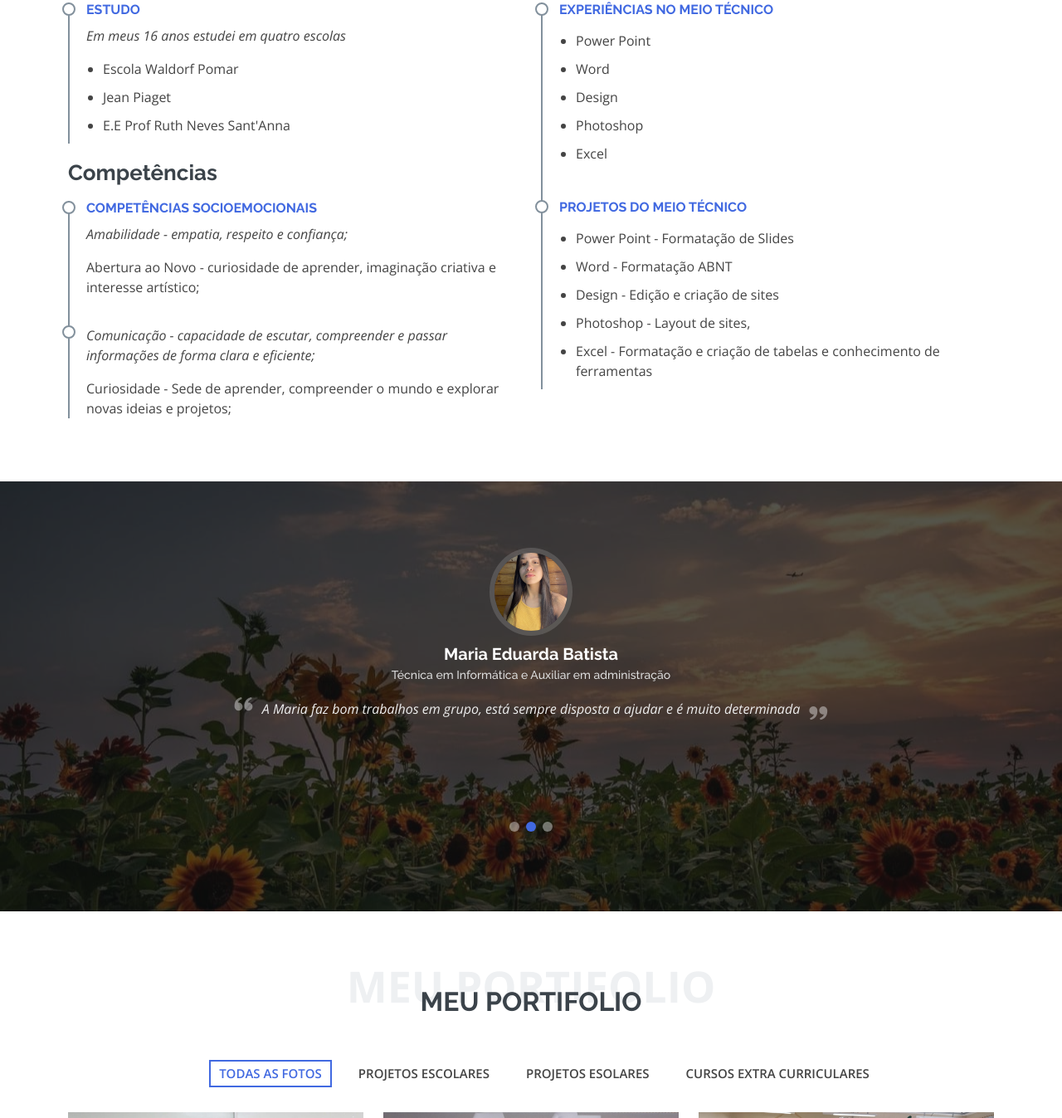
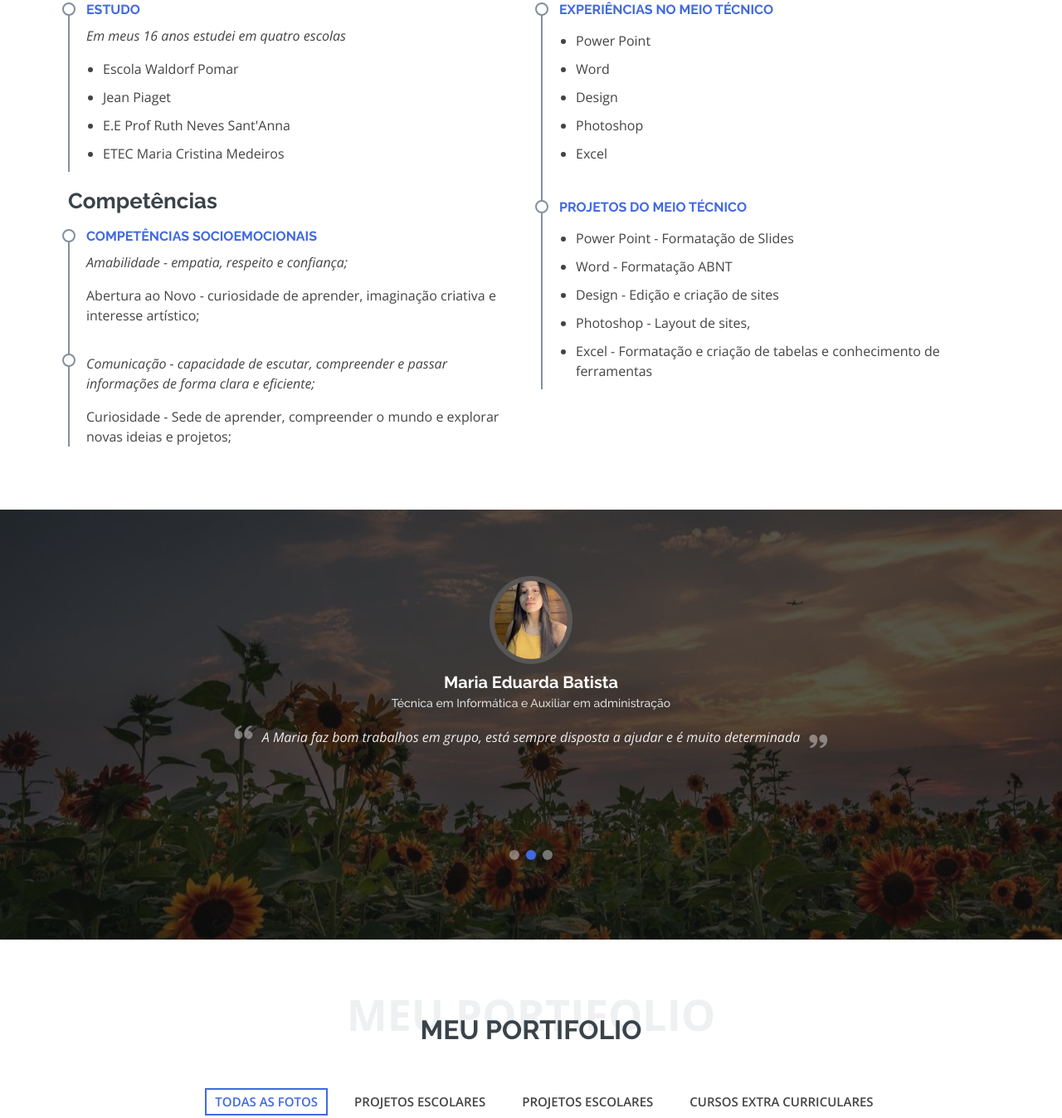
Before and after one commit to ProjetosMariaisadora/Site-Botstrap-curriculo, a plain HTML site: page index.html in a window 1280 px wide. Shown: the part 1861-3208 px from the top of the page at 83% size. Drawn offline with nearby package versions, Linux system fonts and the light colour scheme.

Commit message:
Add files via upload

```diff
--- a/index.html
+++ b/index.html
@@ -190,6 +190,7 @@
                 <li>Escola Waldorf Pomar</li>
                 <li>Jean Piaget</li>
                 <li>E.E Prof Ruth Neves Sant'Anna</li>
+                <li>ETEC Maria Cristina Medeiros</li>
               </ul>
               </p>
             </div>
@@ -303,7 +304,7 @@
         <ul id="portfolio-flters" class="d-flex justify-content-center">
           <li data-filter="*" class="filter-active">Todas as fotos</li>
           <li data-filter=".filter-app">Projetos Escolares</li>
-          <li data-filter=".filter-card">Projetos Esolares</li>
+          <li data-filter=".filter-card">Projetos Escolares</li>
           <li data-filter=".filter-web">Cursos extra curriculares </li>
         </ul>
 
@@ -441,7 +442,7 @@
                 <div class="info-box mt-4">
                   <i class="bx bx-phone-call"></i>
                   <h3>Fale comigo</h3>
-                  <p>11 99909-7677</p>
+                  <p>11 99698-7411</p>
                 </div>
               </div>
             </div>
```
